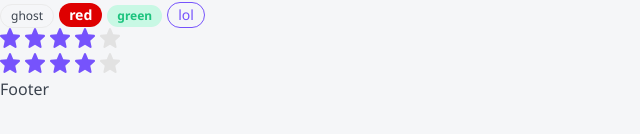
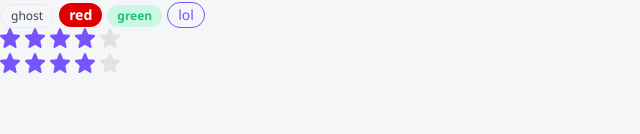
Before and after one commit to MaksimVladimirov/top-app, a Next.js app: page / in a window 1280 px wide. Shown: the part 188-322 px from the top of the page, without its empty margins (0-640 px from the left). Built offline with nearby package versions, Linux system fonts and the light colour scheme.

Commit message:
fix bugs

```diff
--- a/layout/Footer/Footer.tsx
+++ b/layout/Footer/Footer.tsx
@@ -2,5 +2,5 @@ import { FooterProps } from "./Footer.props";
 import styles from "./Footer.module.css";
 
 export const Footer = ({ ...props }: FooterProps): JSX.Element => {
-  return <div {...props}>Footer</div>;
+  return <footer {...props}></footer>;
 };
--- a/layout/Header/Header.tsx
+++ b/layout/Header/Header.tsx
@@ -2,5 +2,5 @@ import { HeaderProps } from "./Header.props";
 import styles from "./Header.module.css";
 
 export const Header = ({ ...props }: HeaderProps): JSX.Element => {
-  return <div {...props}>Header</div>;
+  return <header {...props}>Header</header>;
 };
--- a/layout/Layout.tsx
+++ b/layout/Layout.tsx
@@ -11,10 +11,10 @@ const Layout = ({ children }: LayoutProps): JSX.Element => {
   return (
     <>
       <Header />
-      <div>
+      <main>
         <Sidebar />
         <div>{children}</div>
-      </div>
+      </main>
       <Footer />
     </>
   );
--- a/layout/Sidebar/Sidebar.tsx
+++ b/layout/Sidebar/Sidebar.tsx
@@ -3,8 +3,8 @@ import styles from "./Sidebar.module.css";
 
 export const Sidebar = ({ ...props }: SidebarProps): JSX.Element => {
   return (
-    <div {...props}>
+    <aside {...props}>
         Sidebar
-    </div>
+    </aside>
   );
 };
```
